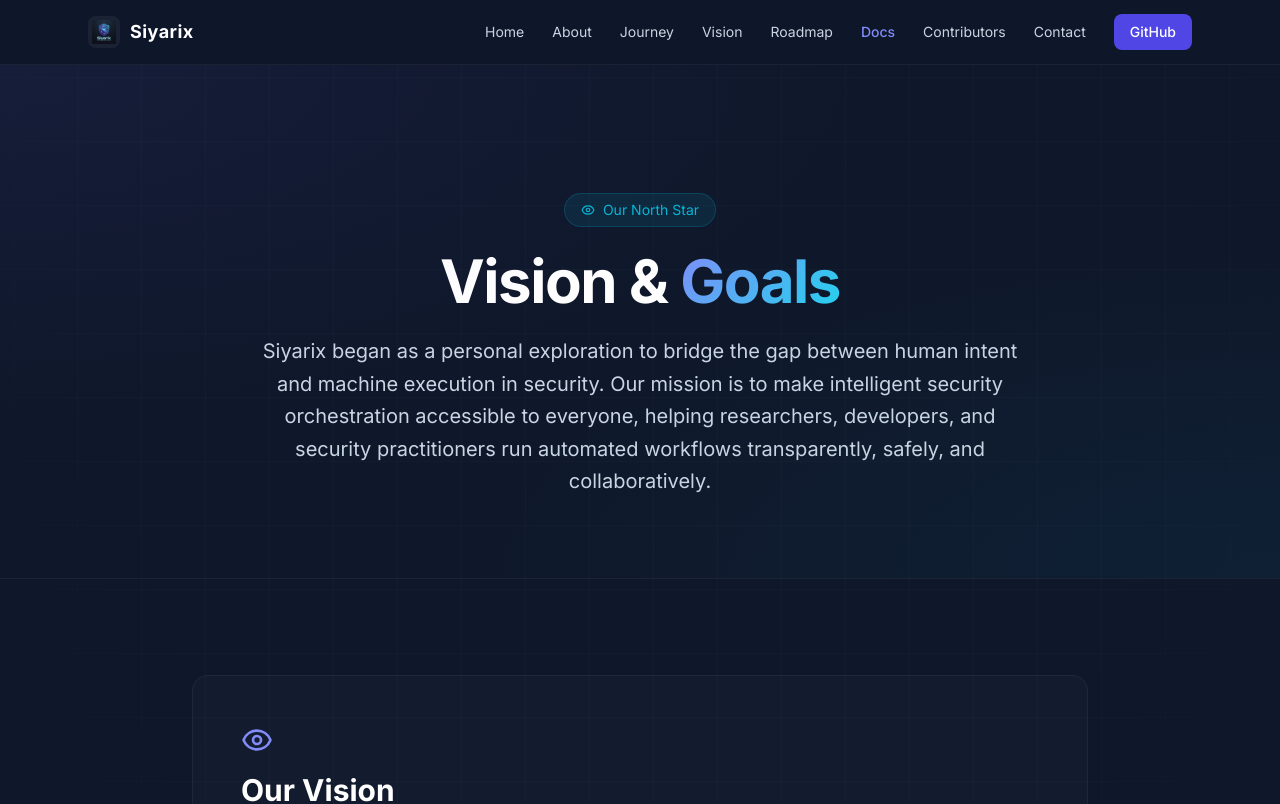
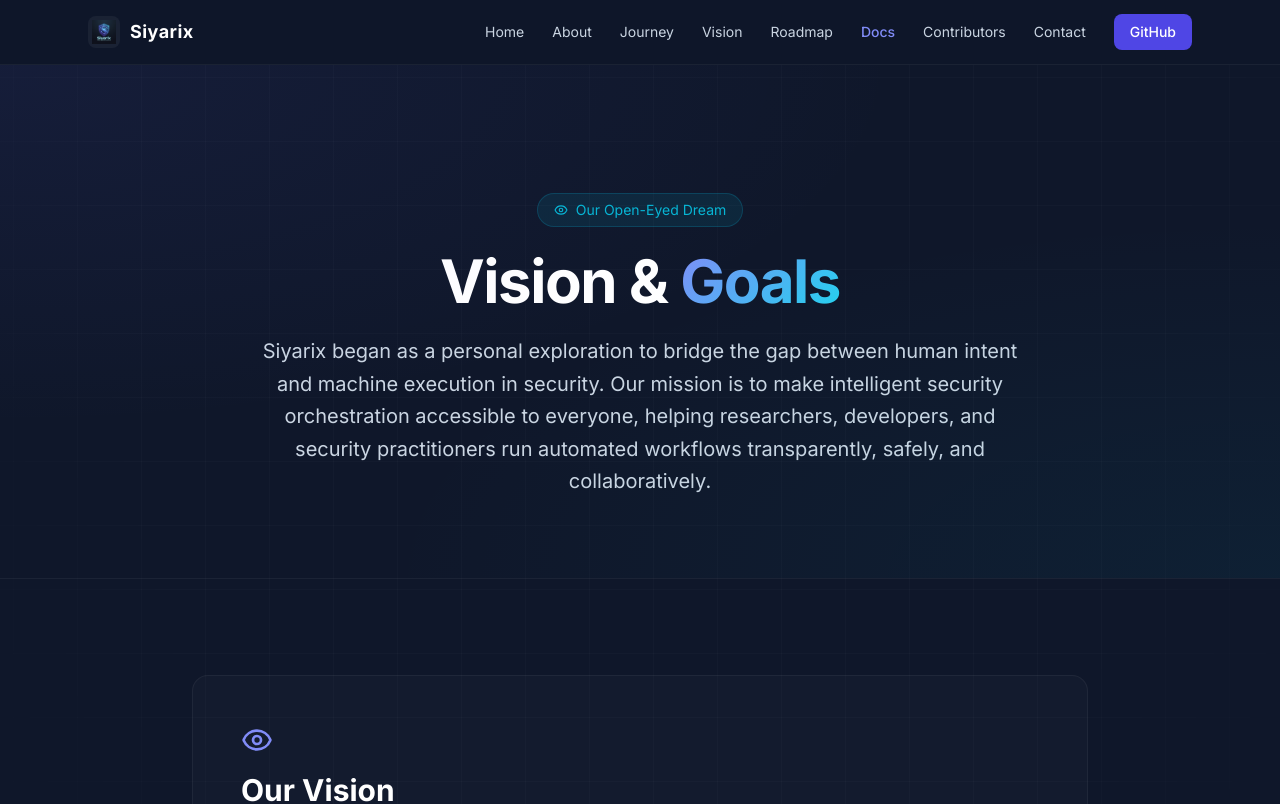
Before and after one commit to siyarix/siyarix.github.io, a Next.js app: page /vision in a window 1280 px wide. Shown: the top 804 px of the page. Built offline with nearby package versions, Linux system fonts and the light colour scheme.

Commit message:
Style: Replace Our North Star with Our Open-Eyed Dream on the Vision page

```diff
--- a/src/app/vision/page.tsx
+++ b/src/app/vision/page.tsx
@@ -9,7 +9,7 @@ const pillars = [
   {
     icon: Target,
     title: "Universal Security Automation",
-    progress: 65,
+    progress: 51,
     description:
       "Make every security tool accessible through simple, natural language intents.",
     status:
@@ -19,7 +19,7 @@ const pillars = [
   {
     icon: Lock,
     title: "Air-Gapped & Offline Autonomy",
-    progress: 60,
+    progress: 45,
     description:
       "Ensure the orchestrator runs safely in offline environments without external LLM API dependencies.",
     status:
@@ -29,7 +29,7 @@ const pillars = [
   {
     icon: Shield,
     title: "Zero-Trust AI Architecture",
-    progress: 50,
+    progress: 40,
     description:
       "Build execution systems that are safe, sandboxed, and privacy-respecting by default.",
     status:
@@ -79,7 +79,7 @@ export default function VisionPage() {
           <div className="mx-auto max-w-3xl text-center">
             <div className="mb-6 inline-flex items-center gap-2 rounded-full border border-accent/20 bg-accent/10 px-4 py-1.5 text-sm text-accent">
               <Eye className="h-3.5 w-3.5" />
-              Our North Star
+              Our Open-Eyed Dream
             </div>
             <h1 className="text-4xl font-bold tracking-tight text-white sm:text-5xl lg:text-6xl">
               Vision & <span className="gradient-text">Goals</span>
```
